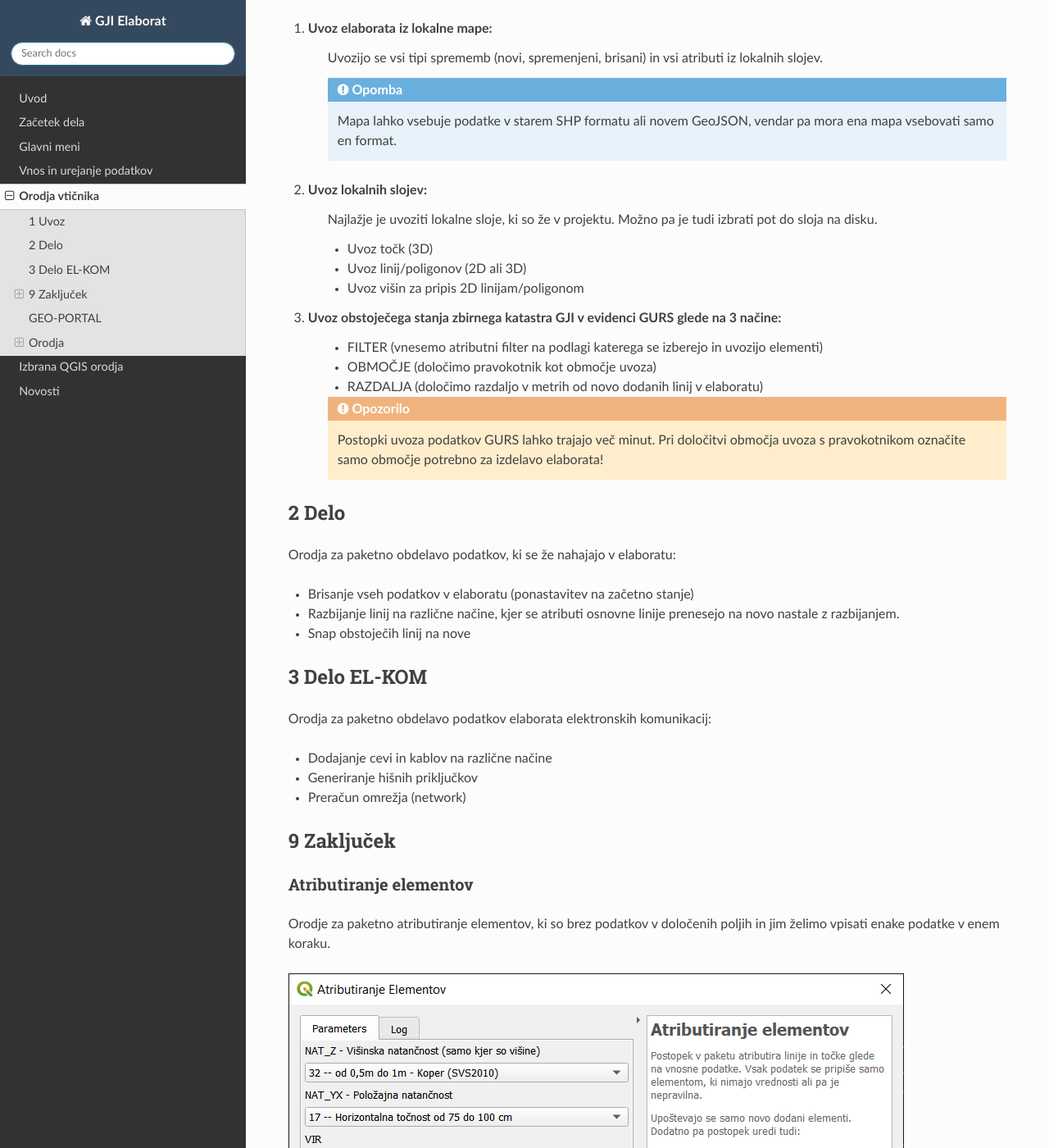
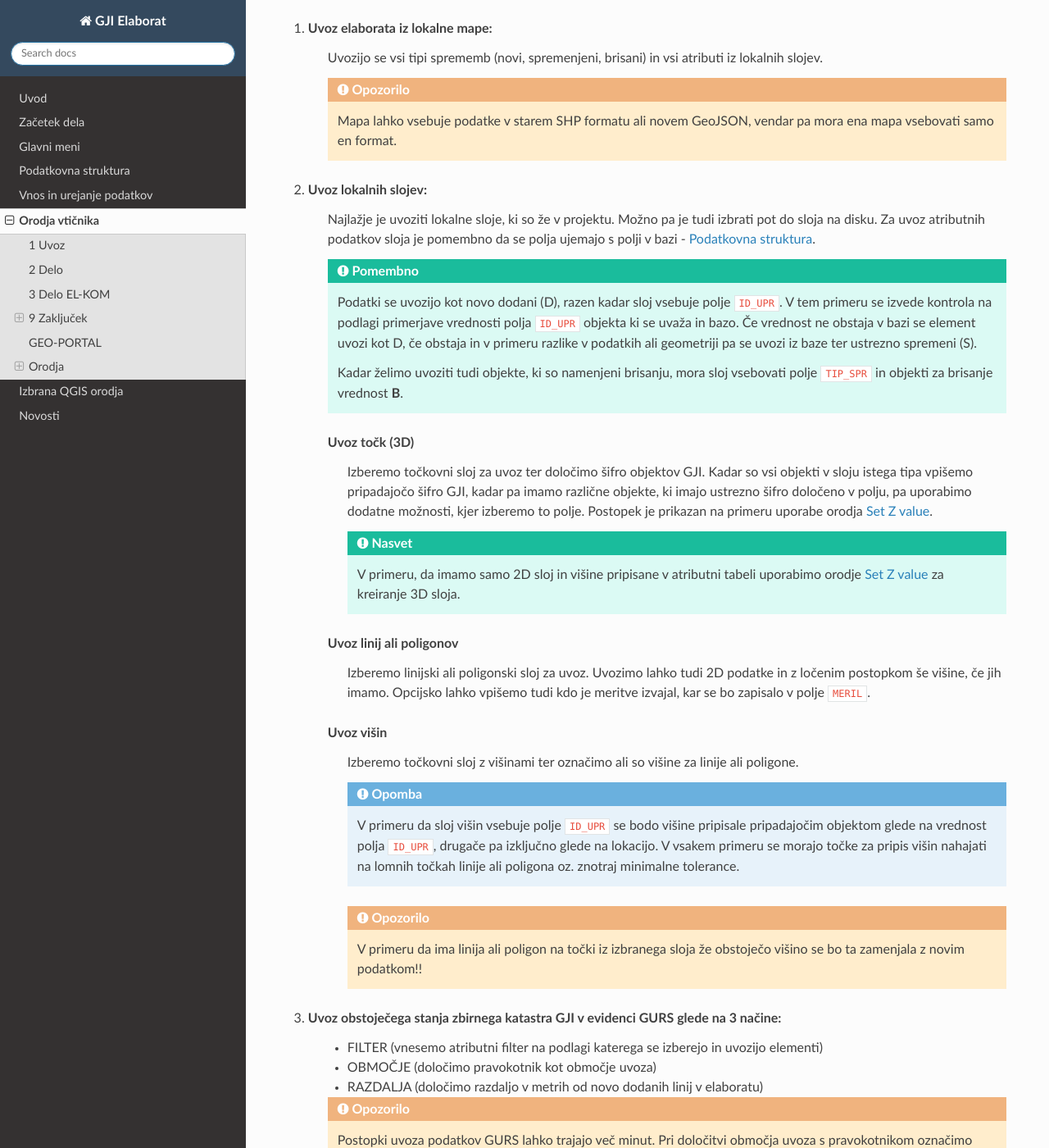
Before and after one commit to level2-gis/gji_elaborat_docs, a Sphinx documentation site: the page built from doc/orodja.rst, in a window 1280 px wide and 1400 px high, scrolled down 726 px. Shown: the whole window at 82% size. Built offline with Sphinx 7.4.7 and the Read the Docs theme 3.1.0, drawn with Linux system fonts in a browser that asks for light colours; some of the changed text lies outside the part shown.

Commit message:
večja dopolnitev

```diff
--- a/doc/index.rst
+++ b/doc/index.rst
@@ -15,6 +15,7 @@ GJI Elaborat - vtičnik za QGIS
    uvod.rst
    zacetek.rst
    meni.rst
+   struktura.rst
    urejanje.rst
    orodja.rst
    qgis-orodja.rst
--- a/doc/meni.rst
+++ b/doc/meni.rst
@@ -17,14 +17,14 @@ Lastnosti projekta prikazujejo informativne podatke o:
  - vlagatelju,
  - privzetih matičnih številkah o upravljavcih in izvajalcu
  - pooblaščenem inženirju geodezije (če je vpisan)
- - številka zadeve, predmet vpisa
+ - številka zadeve, predmet vpisa (vnesemo pri izvozu elaborata)
  - datumu stanja podatkov GURS
 
 
 Novosti
 -------
 
-Hitra povezava do strani z opisom novosti posameznih verzij vtičnika.
+Hitra povezava do strani :ref:`novosti` z opisom posameznih verzij vtičnika.
 
 
 Iskanje
--- a/doc/novosti.rst
+++ b/doc/novosti.rst
@@ -12,11 +12,11 @@ Kratek pregled novosti v posamezni verziji vtičnika.
 
 |newlabel|
 
-- Dodano novo orodje za paketni uvoz in prikaz SHP podatkov iz množice ZIP datotek znotraj določene mape
+- Dodano novo orodje za združitev in prikaz SHP slojev iz množice ZIP datotek znotraj določene mape
 
 |fixlabel|
 
-- Bolj pregleden izpis za uporabnika pri uvzu lastnih podatkov
+- Bolj pregleden izpis za uporabnika pri uvozu lastnih podatkov
 - Razbijanje linij z območjem sedaj izpiše elemente, kjer razbijanje ni bilo možno ter nadaljuje postopek
 - Manjši popravki pri atributiranju za nastavitve polj ``NAT_Z`` in ``Z``
 
--- a/doc/orodja.rst
+++ b/doc/orodja.rst
@@ -21,15 +21,46 @@ Orodja za uvoz podatkov v elaborat (skupina ELABORAT V PRIPRAVI). Ločimo tri vr
 #. Uvoz elaborata iz lokalne mape:
     Uvozijo se vsi tipi sprememb (novi, spremenjeni, brisani) in vsi atributi iz lokalnih slojev.
 
-    .. note::
+    .. warning::
      Mapa lahko vsebuje podatke v starem SHP formatu ali novem GeoJSON, vendar pa mora ena mapa vsebovati samo en format.
 
 #. Uvoz lokalnih slojev:
-    Najlažje je uvoziti lokalne sloje, ki so že v projektu. Možno pa je tudi izbrati pot do sloja na disku.
+    Najlažje je uvoziti lokalne sloje, ki so že v projektu. Možno pa je tudi izbrati pot do sloja na disku. Za uvoz atributnih
+    podatkov sloja je pomembno da se polja ujemajo s polji v bazi - :ref:`struktura`.
 
-    - Uvoz točk (3D)
-    - Uvoz linij/poligonov (2D ali 3D)
-    - Uvoz višin za pripis 2D linijam/poligonom
+    .. important::
+     Podatki se uvozijo kot novo dodani (D), razen kadar sloj vsebuje polje ``ID_UPR``. V tem primeru se izvede kontrola
+     na podlagi primerjave vrednosti polja ``ID_UPR`` objekta ki se uvaža in bazo. Če vrednost ne obstaja v bazi se element
+     uvozi kot D, če obstaja in v primeru razlike v podatkih ali geometriji pa se uvozi iz baze ter ustrezno spremeni (S).
+
+     Kadar želimo uvoziti tudi objekte, ki so namenjeni brisanju, mora sloj vsebovati polje ``TIP_SPR`` in objekti za brisanje
+     vrednost **B**.
+
+    **Uvoz točk (3D)**
+
+        Izberemo točkovni sloj za uvoz ter določimo šifro objektov GJI. Kadar so vsi objekti v sloju istega tipa vpišemo
+        pripadajočo šifro GJI, kadar pa imamo različne objekte, ki imajo ustrezno šifro določeno v polju, pa uporabimo dodatne
+        možnosti, kjer izberemo to polje. Postopek je prikazan na primeru uporabe orodja :ref:`setz`.
+
+        .. tip::
+         V primeru, da imamo samo 2D sloj in višine pripisane v atributni tabeli uporabimo orodje :ref:`setz` za kreiranje 3D sloja.
+
+    **Uvoz linij ali poligonov**
+
+        Izberemo linijski ali poligonski sloj za uvoz. Uvozimo lahko tudi 2D podatke in z ločenim postopkom še višine, če jih imamo.
+        Opcijsko lahko vpišemo tudi kdo je meritve izvajal, kar se bo zapisalo v polje ``MERIL``.
+
+    **Uvoz višin**
+
+        Izberemo točkovni sloj z višinami ter označimo ali so višine za linije ali poligone.
+
+        .. note::
+         V primeru da sloj višin vsebuje polje ``ID_UPR`` se bodo višine pripisale pripadajočim objektom glede na vrednost polja ``ID_UPR``,
+         drugače pa izključno glede na lokacijo. V vsakem primeru se morajo točke za pripis višin nahajati na lomnih točkah linije ali poligona
+         oz. znotraj minimalne tolerance.
+
+        .. warning::
+         V primeru da ima linija ali poligon na točki iz izbranega sloja že obstoječo višino se bo ta zamenjala z novim podatkom!!
 
 #. Uvoz obstoječega stanja zbirnega katastra GJI v evidenci GURS glede na 3 načine:
     - FILTER (vnesemo atributni filter na podlagi katerega se izberejo in uvozijo elementi)
@@ -37,12 +68,12 @@ Orodja za uvoz podatkov v elaborat (skupina ELABORAT V PRIPRAVI). Ločimo tri vr
     - RAZDALJA (določimo razdaljo v metrih od novo dodanih linij v elaboratu)
 
     .. warning::
-     Postopki uvoza podatkov GURS lahko trajajo več minut. Pri določitvi območja uvoza s pravokotnikom označite samo območje potrebno za izdelavo elaborata!
+     Postopki uvoza podatkov GURS lahko trajajo več minut. Pri določitvi območja uvoza s pravokotnikom označimo samo območje potrebno za izdelavo elaborata!
 
 2 Delo
 ------
 
-Orodja za paketno obdelavo podatkov, ki se že nahajajo v elaboratu:
+Orodja za obdelavo podatkov, ki se že nahajajo v elaboratu:
 
 - Brisanje vseh podatkov v elaboratu (ponastavitev na začetno stanje)
 - Razbijanje linij na različne načine, kjer se atributi osnovne linije prenesejo na novo nastale z razbijanjem.
@@ -52,9 +83,10 @@ Orodja za paketno obdelavo podatkov, ki se že nahajajo v elaboratu:
 3 Delo EL-KOM
 -------------
 
-Orodja za paketno obdelavo podatkov elaborata elektronskih komunikacij:
+Orodja za obdelavo podatkov elaborata elektronskih komunikacij:
 
 - Dodajanje cevi in kablov na različne načine
+- Podaljšanje kabla za izbrane cevi/trase
 - Generiranje hišnih priključkov
 - Preračun omrežja (network)
 
@@ -73,8 +105,11 @@ Orodje za paketno atributiranje elementov, ki so brez podatkov v določenih polj
 
 Dodatno pa postopek atributiranja izvede tudi naslednje obdelave podatkov:
 
+- pripis Z koordinate za točke, ki so brez višine na podlagi vrednosti polja Z, če je večje od 0
 - pripis Z koordinate za točke, ki so brez višine na podlagi višine iz pripadajočega loma linije
-- pripis DAT_VIR na točke, ki imajo to prazno na podlagi podatka iz pripadajoče linije
+- pripis DAT_VIR in LETO_GRAD na točke, ki imajo to prazno na podlagi podatka iz pripadajoče linije
+- izračun polja LETO_GRAD, kjer je prazno, za točke in linije na podlagi polja DAT_VIR,
+- določitev polja Z za točke na podlagi Z koordinate ter polja SIF_VRSTE in DIM_Z,
 - za EL-KOM določitev DIM_YX in DIM_Z za linije na podlagi dimenzij cevi če obstajajo na trasi ali pa števila kablov ki potekajo po trasi
 - za EL-KOM določitev DIM_YX in DIM_Z za točke 6110 - omarica (0,5 in 1,20) in 6107 - jašek (0,5 in 0,6) (samo za tiste ki so brez DIM_YX ali DIM_Z)
 
@@ -87,7 +122,8 @@ Izvoz podatkov za oddajo na GURS. Vpiše se številka zadeve in predmet vpisa, k
 
 .. image:: img/izvoz.png
 
-Pripravijo se vse potrebne datoteke v ustreznem formatu (GeoJSON in JSON).
+Pripravijo se vse potrebne datoteke v ustreznem formatu (GeoJSON in JSON). Dodatno se kreira tudi kompresirana ZIP datoteka,
+skladno z navodili GURS.
 
 .. note::
  Izvoz omogoča kreiranje **več elaboratov naenkrat**, glede na vpisane matične številke upravljalcev za elemente (linije, točke, poligone)
--- a/doc/uvod.rst
+++ b/doc/uvod.rst
@@ -23,7 +23,7 @@ Značilnosti
 - Enostavna kontrola in urejanje višin (možnost uporabe podatkov LiDAR)
 - Kontrole in poročila
 - Iskalnik
-- Izvoz elaborata sprememb za oddajo na GURS (skladno z novim GeoJson/Json formatom)
+- Izvoz elaborata sprememb za oddajo na GURS (skladno z novim GeoJSON/JSON formatom)
 - Redno posodabljanje aktualnega stanja ZK GJI
 - Beleženje časa kreiranja, zadnje spremembe in izvoza za vsak element
 - Redno arhiviranje podatkov
@@ -39,6 +39,7 @@ za vnose kablov od začetne do končne točke.
 - Generiranje hišnih priključkov (HP) glede na trase
 - Enostavna določitev pripadajočih HP posameznim omaricam
 - Generiranje kablov za vse hišne priključke (kabel poteka po vseh trasah/ceveh od hišnega priključka do omarice)
+- Različni drugi načini generiranja cevi/kablov in pripadajočih vodov
 
 
 Brezplačen preizkus
```
Also changed, not shown: other parts of doc/novosti.rst (+1 -1 lines), doc/_static/struktura.csv (added, +37 -0 lines), doc/struktura.rst (added, +18 -0 lines).
